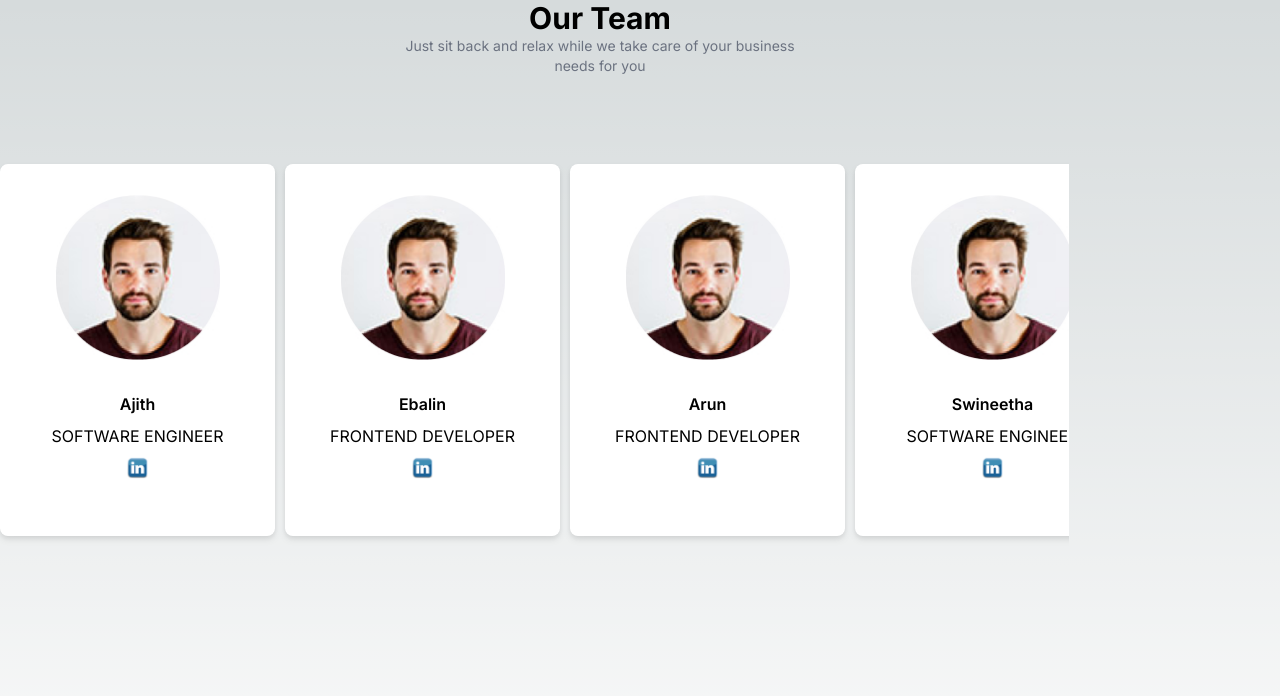
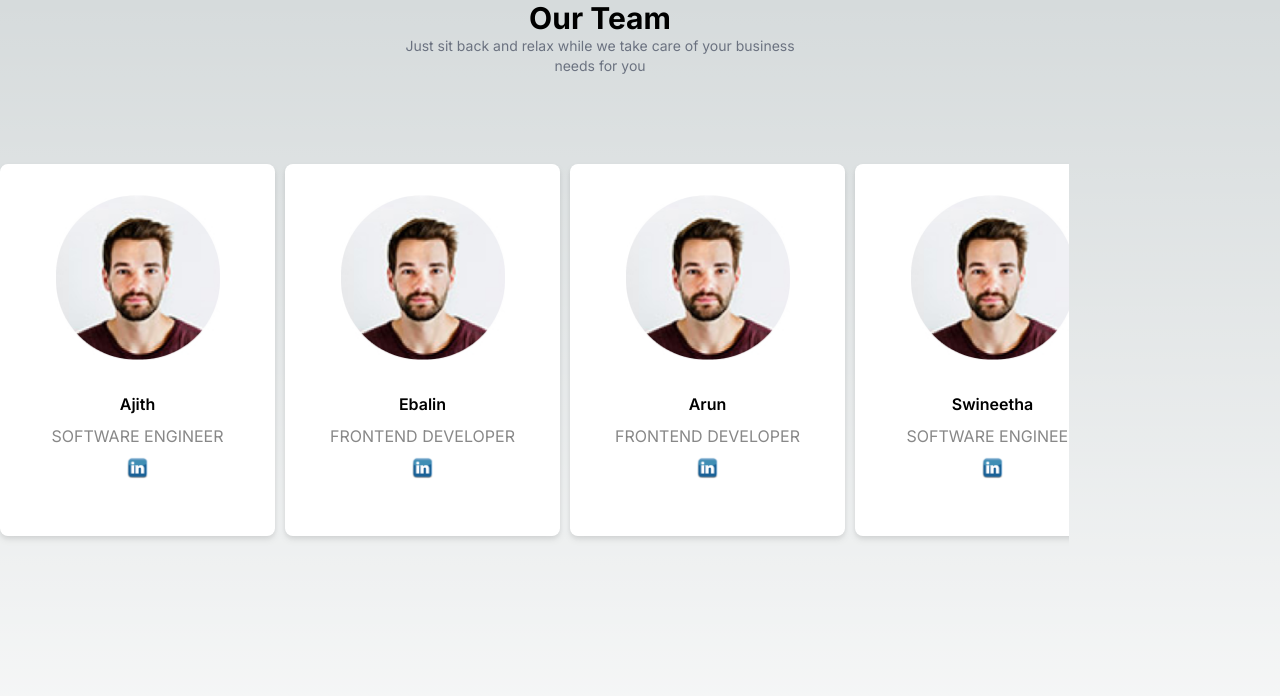
Before and after one commit to codesirpi/landing-site, a Next.js app: page / in a window 1280 px wide. Shown: the top 696 px of the page. Built offline with nearby package versions, Linux system fonts and the light colour scheme.

Commit message:
feat:role text changed

```diff
--- a/app/components/our-team/team-member-details-card.tsx
+++ b/app/components/our-team/team-member-details-card.tsx
@@ -21,7 +21,7 @@ const TeamMemberDetailsCard: React.FC<TeamMemberCardProps> = ({
         </div>
         <div className="p-6 flex flex-col items-center gap-2">
           <span className=" font-semibold">{name}</span>
-          <span>{role}</span>
+          <span className="text-grey-500">{role}</span>
           <Image
             src={instaIcon}
             width={25}
```
